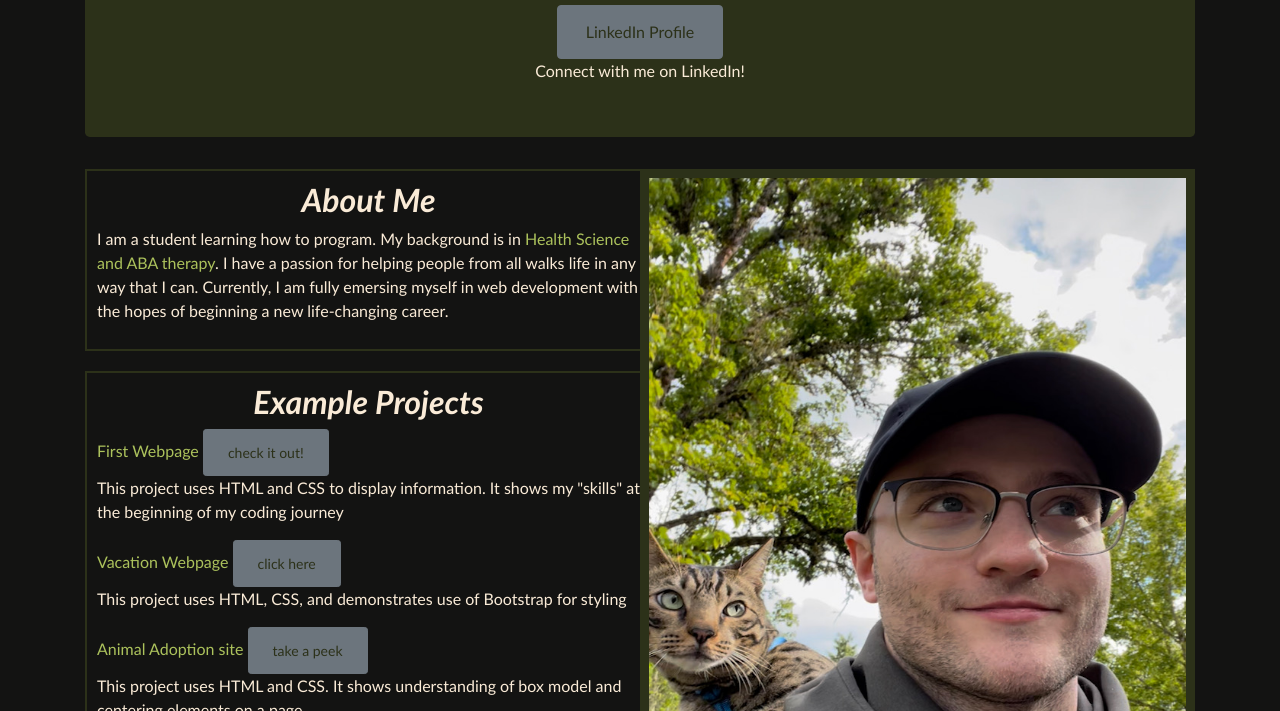
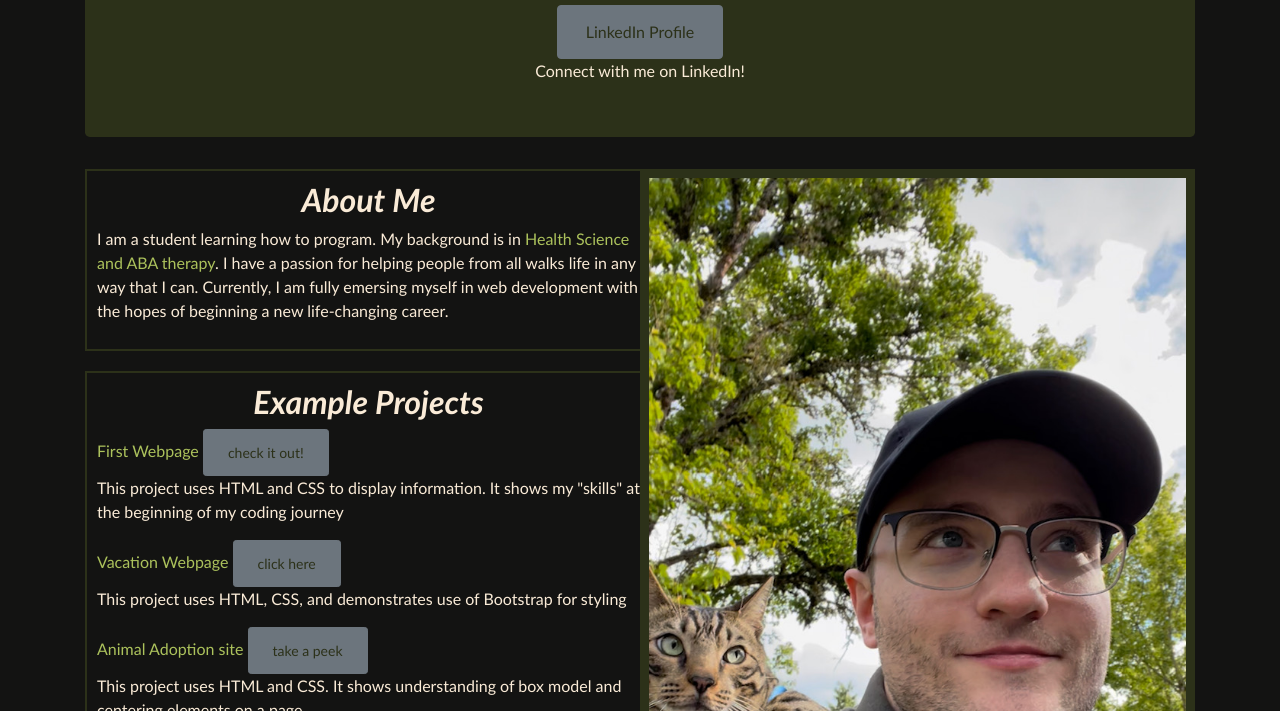
Before and after one commit to ChrisKLoveless/Portfolio, a plain HTML site: page index.html in a window 1280 px wide. Shown: the part 89-800 px from the top of the page. Drawn offline with Linux system fonts and the light colour scheme.

Commit message:
add content to readme and fix sizing issue with image on webpage

```diff
--- a/css/styles.css
+++ b/css/styles.css
@@ -97,7 +97,7 @@ li {
 
 img {
   width: 50%;
-  height: 900px;
+  height: 50%;
   float: right;
   border: 0.25cm solid rgb(44, 49, 25);
 }
```
Also changed, not shown: 1 other file.
